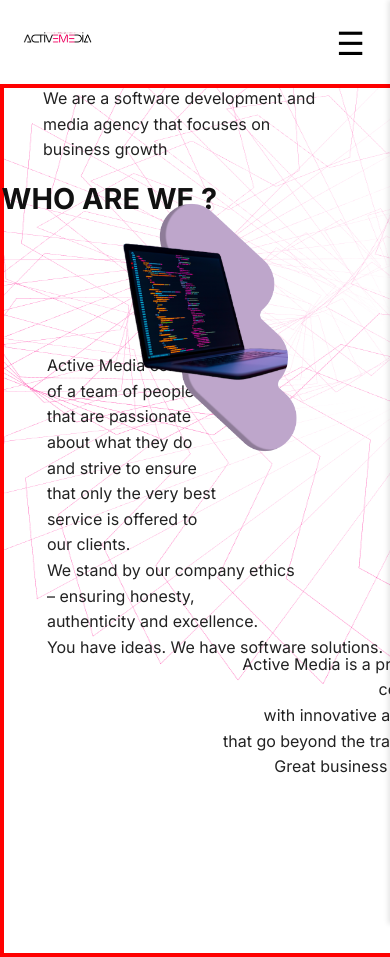
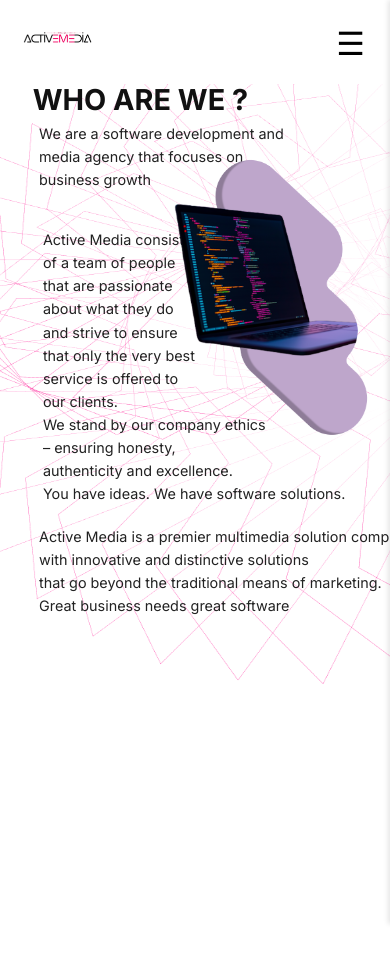
Before and after one commit to Divine-Ntambwe/Active-Media, a React (Vite) app: page /about-us in a window 390 px wide. Shown: the top 957 px of the page. After the commit the page ends 844 px from the top, so only its background shows below. Built offline with nearby package versions, Linux system fonts and the light colour scheme.

Commit message:
have completed the 375px responsiveness

```diff
--- a/src/pages/About_Us.module.css
+++ b/src/pages/About_Us.module.css
@@ -602,7 +602,6 @@ body {
     flex-direction: column;
     /* align-items: center; */
     text-align: center;
-    border: 4px solid red;
   }
 
   .laptopWrapper {
@@ -770,3 +769,77 @@ body {
     top: 5%;
   }
    */
+  @media (max-width: 431px) {
+    .laptopWrapper{
+      right: -43%;
+      width: 100%;
+      top:7%;
+    }
+    .heading{
+      position: absolute;
+      top: -4%;
+      left: -4%;
+      width: 80%;
+    }
+    .textBlock{
+      font-size: 0.9rem;
+    }
+    .topLeft{
+      position: absolute;
+      top: 5%;
+      left: 10%;
+      width: 90%;
+    }
+    .bottomLeft{
+      position: absolute;
+      top: 19%;
+      left: -10%;
+      width: 90%;
+    }
+    .rightBlock {
+      position: absolute;
+      top: 58%;
+      left: -50%;
+      width: 100%;
+      margin: 0 auto;
+      text-align: left;
+    }
+  }
+
+  @media (max-width: 375px) {
+    .laptopWrapper{
+      right: -50%;
+      width: 100%;
+      top:8%;
+    }
+    .heading{
+      position: absolute;
+      top: -3%;
+      left: -2%;
+      width: 80%;
+    }
+    .textBlock{
+      font-size: 0.8rem;
+    }
+    .topLeft{
+      position: absolute;
+      top: 7%;
+      left: 10%;
+      width: 90%;
+    }
+    .bottomLeft{
+      position: absolute;
+      top: 21%;
+      left: -10%;
+      width: 90%;
+    }
+    .rightBlock {
+      position: absolute;
+      top: 60%;
+      left: -50%;
+      width: 100%;
+      margin: 0 auto;
+      text-align: left;
+    }
+
+  }
```
